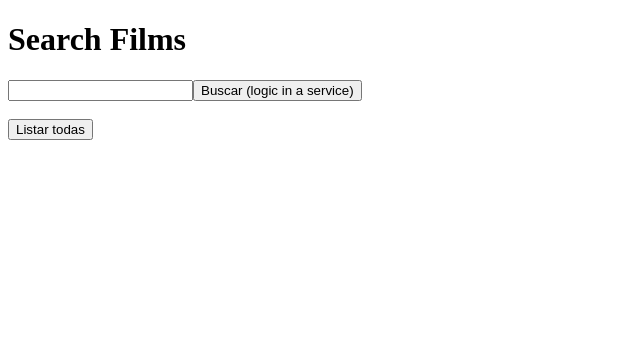
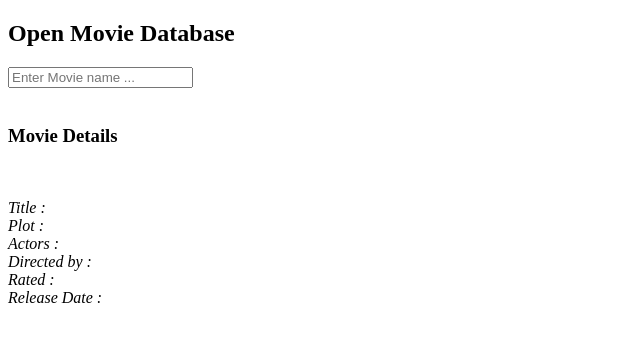
Before and after one commit to minicatsCB/PracticaBuscadorPeliculas, an Angular app in the folder myFilmSearch/: page / in a window 1280 px wide. Shown: the top 342 px of the page, without its empty margins (0-640 px from the left). Built offline with nearby package versions, Linux system fonts and the light colour scheme.

Commit message:
Fix movie template

```diff
--- a/myFilmSearch/src/app/app.component.html
+++ b/myFilmSearch/src/app/app.component.html
@@ -1,11 +1,17 @@
-<h1>
-  Search Films
-</h1>
-
-<input #title type="text">
-<button (click)="seek(title.value); title.value=''">Buscar (logic in a service)</button>
-<br><br>
-
-<button (click)="list()">Listar todas</button>
-
-<p *ngFor="let film of films">{{film}}</p>
+<h2>Open Movie Database</h2>
+<div>
+  <div>
+    <input type="text" required [(ngModel)]="movie_id" (change)="callMovieService()" placeholder="Enter Movie name ...">
+    <br><br>
+    <h3>Movie Details</h3>
+    <br>
+    <p>
+      <i> Title :</i> {{ this.movie_title }} <br>
+      <i> Plot :</i> {{ this.movie_plot }} <br>
+      <i> Actors :</i> {{ this.movie_actors }} <br>
+      <i> Directed by :</i> {{ this.movie_director }} <br>
+      <i> Rated :</i> {{ this.movie_Rating }} <br>
+      <i> Release Date :</i> {{ this.movie_released }} <br>
+    </p>
+  </div>
+</div>
```
